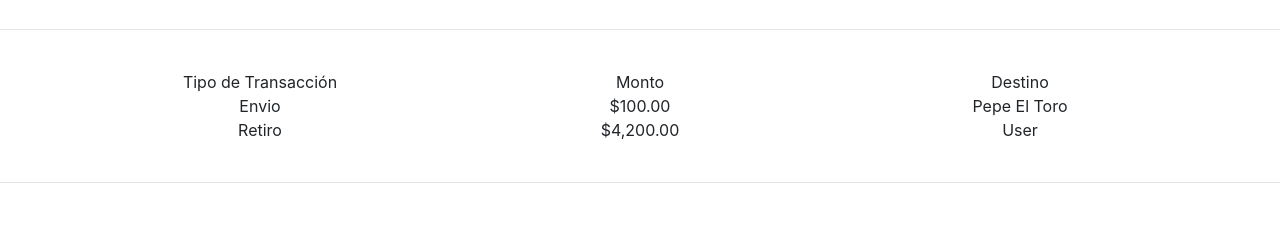
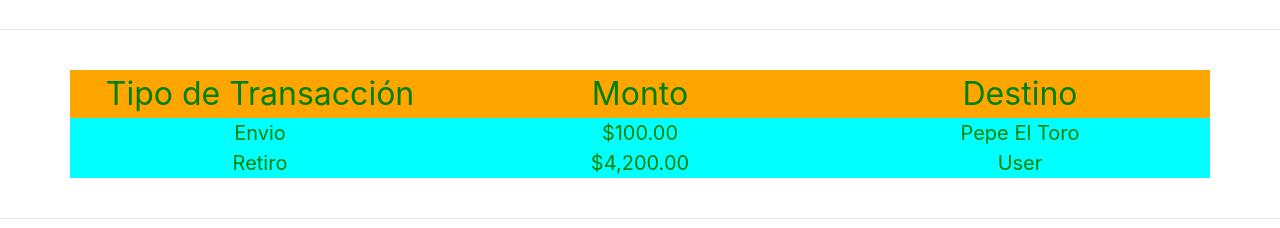
Before and after one commit to SimonMettaG/App_Web_Tarea-5_Angular, an Angular app: page / in a window 1280 px wide. Shown: the part 563-791 px from the top of the page. Built offline with nearby package versions, Linux system fonts and the light colour scheme.

Commit message:
Primer sass

```diff
--- a/src/app/info-table/info-table.component.scss
+++ b/src/app/info-table/info-table.component.scss
@@ -0,0 +1,19 @@
+$sec-color: orange;
+$thi-color: aqua;
+$letra-color: green;
+$letra-tam: 20px;
+$letra-tam-t: 32px;
+
+.rowtitle
+{
+    background-color: $sec-color;
+    color: $letra-color;
+    font-size: $letra-tam-t;
+}
+
+.rowcontent
+{
+    background-color: $thi-color;
+    color: $letra-color;
+    font-size: $letra-tam;
+}
```
